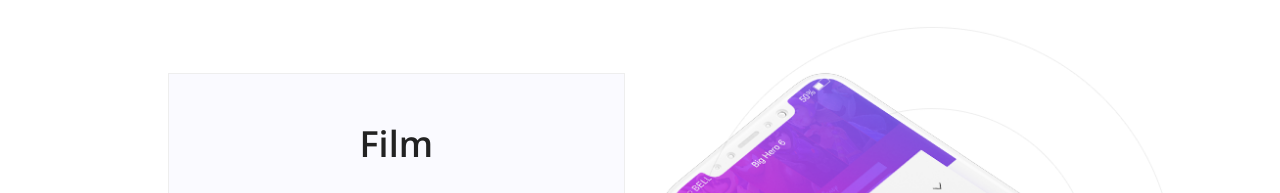
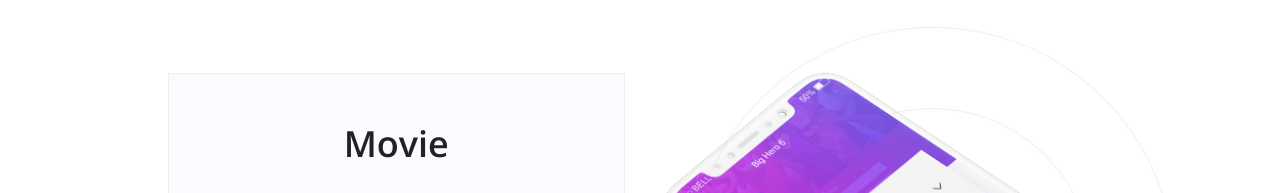
Before and after one commit to kelompok6-manpro/myproject, a plain HTML site: page index.html in a window 1280 px wide. Shown: the part 960-1153 px from the top of the page. Drawn offline with nearby package versions, Linux system fonts and the light colour scheme.

Commit message:
update movie

```diff
--- a/index.html
+++ b/index.html
@@ -62,7 +62,7 @@
         			<div class="col-lg-5 offset-lg-1">
         				<div class="interior_text">
                   <div class="comment-form task-list">
-                      <h4>Film</h4>
+                      <h4>Movie</h4>
                       <form id="todo-form">
                           <div class="form-group">
                               <input type="text" class="form-control" id="title" placeholder="Title" onfocus="this.placeholder = ''" onblur="this.placeholder = 'Title'">
```
